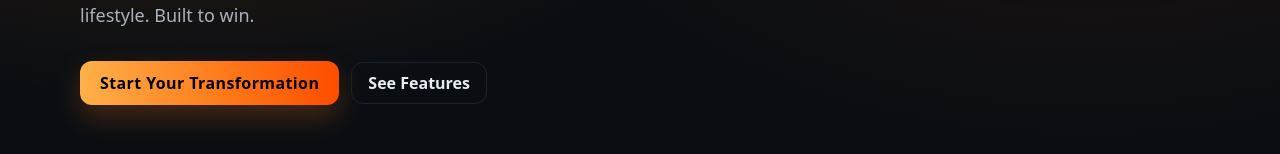
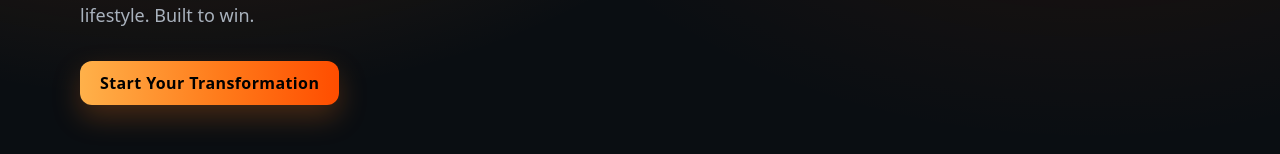
Before and after one commit to GrindFit/grindfit-webapp, a Next.js app: page / in a window 1280 px wide. Shown: the part 388-542 px from the top of the page. Built offline with nearby package versions, Linux system fonts and the light colour scheme.

Commit message:
Update index.js

```diff
--- a/pages/index.js
+++ b/pages/index.js
@@ -36,15 +36,14 @@ export default function Home(){
           <h1 className="text-4xl sm:text-5xl lg:text-6xl font-extrabold leading-tight">
             Train Hard.<br/>
             Think Sharp.<br/>
-            Live <span className="text-gradient">Unstoppable</span>.
+            Live <span className="text-gradient">Unstoppable</span>
           </h1>
           <p className="mt-5 text-lg text-[color:var(--gf-text-dim)] max-w-2xl">
             A psychology-driven fitness system that upgrades your body, mind, and lifestyle. Built to win.
           </p>
           <div className="mt-8 flex items-center gap-3">
             <Link className="btn-primary" href="/login">Start Your Transformation</Link>
-            <a className="btn-ghost" href="#why">See Features</a>
-          </div>
+                  </div>
         </section>
 
         {/* WHY */}
```
